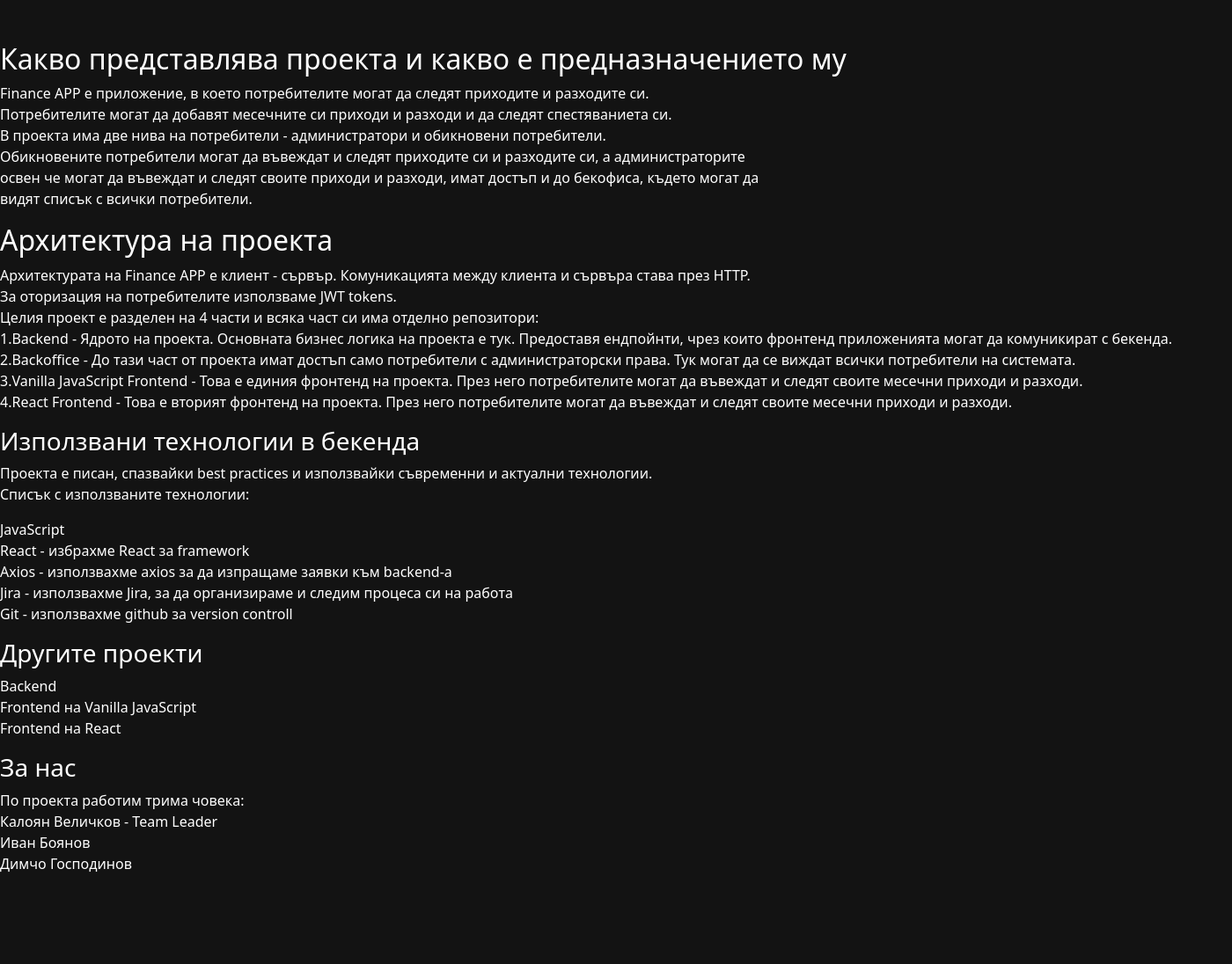
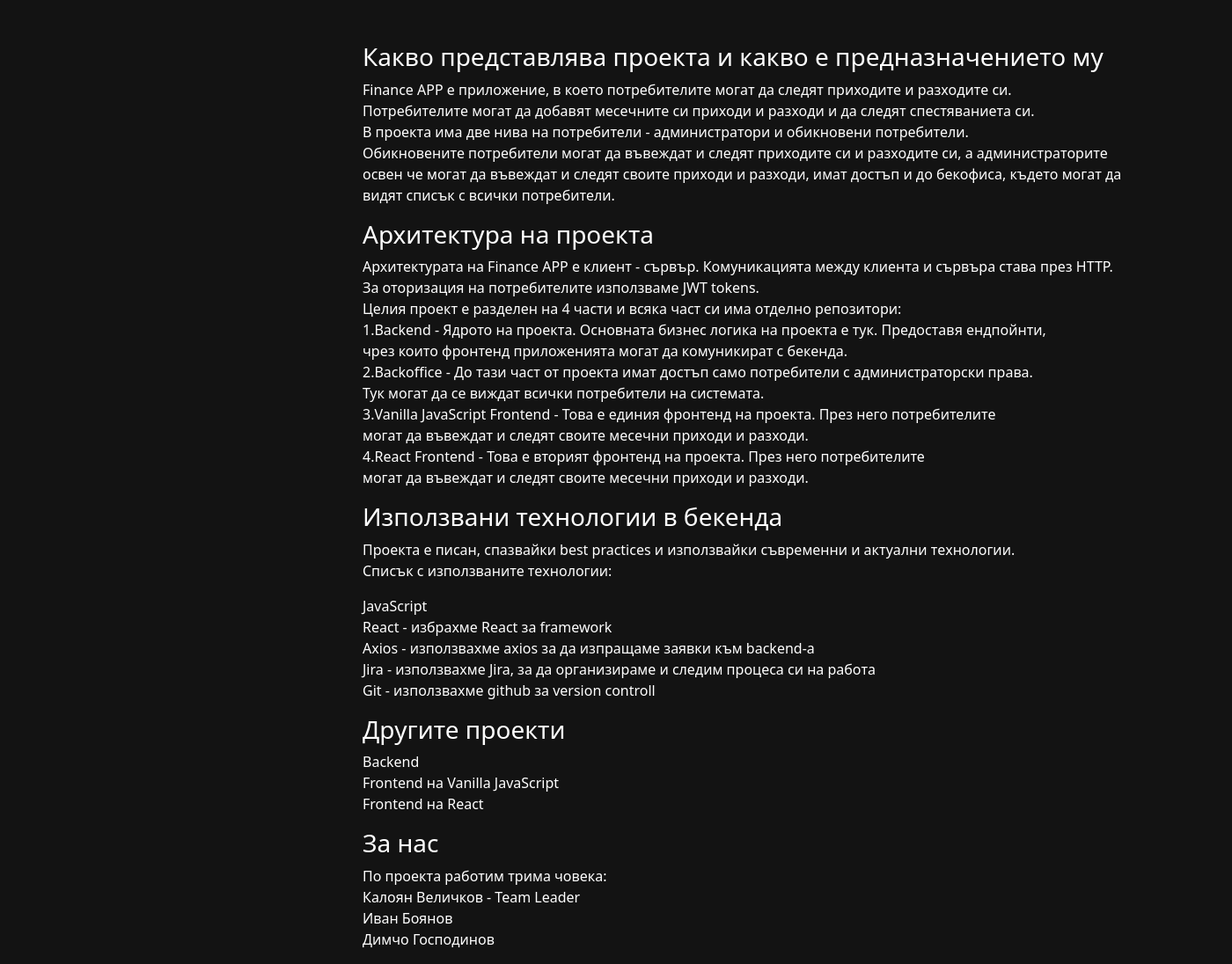
Before and after one commit to Dimcho28/js-financeapp-frontend, a PHP site: page / in a window 1400 px wide. Shown: the part 56-1152 px from the top of the page at 88% size. Before the commit the page ends 1048 px from the top, so only its background shows below. Run offline with PHP 8.4, Linux system fonts and the light colour scheme.

Commit message:
icon update and text decoration

```diff
--- a/expense.html
+++ b/expense.html
@@ -11,6 +11,7 @@
     <script src="https://cdn.jsdelivr.net/npm/bootstrap@5.2.2/dist/js/bootstrap.bundle.min.js" integrity="sha384-OERcA2EqjJCMA+/3y+gxIOqMEjwtxJY7qPCqsdltbNJuaOe923+mo//f6V8Qbsw3" crossorigin="anonymous"></script>
     <script src="https://code.jquery.com/jquery-3.6.1.min.js" integrity="sha256-o88AwQnZB+VDvE9tvIXrMQaPlFFSUTR+nldQm1LuPXQ=" crossorigin="anonymous"></script>
     <link rel="stylesheet" href="income-expense.css">
+    <link rel="website icon" type="jpg" href="image/icon.png">
 </head>
 <body>
   <nav class="navbar navbar-expand-lg bg-dark navbar-dark mb-5">
--- a/income.html
+++ b/income.html
@@ -13,6 +13,7 @@
     <script src="network-client.js"></script>
     <script src="income.js"></script>
     <link rel="stylesheet" href="income-expense.css">
+    <link rel="website icon" type="jpg" href="image/icon.png">
 </head>
 <body>
   <nav class="navbar navbar-expand-lg bg-dark navbar-dark mb-5">
--- a/index.html
+++ b/index.html
@@ -11,7 +11,7 @@
     <script src="https://cdn.jsdelivr.net/npm/bootstrap@5.2.2/dist/js/bootstrap.bundle.min.js" integrity="sha384-OERcA2EqjJCMA+/3y+gxIOqMEjwtxJY7qPCqsdltbNJuaOe923+mo//f6V8Qbsw3" crossorigin="anonymous"></script>
     <script src="https://code.jquery.com/jquery-3.6.1.min.js" integrity="sha256-o88AwQnZB+VDvE9tvIXrMQaPlFFSUTR+nldQm1LuPXQ=" crossorigin="anonymous"></script>
     <link rel="stylesheet" href="style.css">
-    <link rel="website icon" type="jpg" href="image/icon.jpg">
+    <link rel="website icon" type="jpg" href="image/icon.png">
 </head>
 <body>
     <nav class="navbar navbar-expand-lg bg-dark navbar-dark mb-5">
@@ -39,8 +39,8 @@
       </nav>
 
 
-      <div>
-        <h2>Какво представлява проекта и какво е предназначението му</h2>
+      <div class="container home-box">
+        <h3>Какво представлява проекта и какво е предназначението му</h3>
 
         <p>
           Finance APP е приложение, в което потребителите могат да следят приходите и разходите си. <br>
@@ -51,19 +51,23 @@
           видят списък с всички потребители.
         </p>
 
-        <h2>Архитектура на проекта</h2>
+        <h3>Архитектура на проекта</h3>
         <p>
           Архитектурата на Finance APP е клиент - сървър. Комуникацията между клиента и сървъра става през HTTP. <br>
           За оторизация на потребителите използваме JWT tokens. <br>
           Целия проект е разделен на 4 части и всяка част си има отделно репозитори: <br>
 
-          1.Backend - Ядрото на проекта. Основната бизнес логика на проекта е тук. Предоставя ендпойнти, чрез които фронтенд приложенията могат да комуникират с бекенда. <br>
+          1.Backend - Ядрото на проекта. Основната бизнес логика на проекта е тук. Предоставя ендпойнти, <br>
+          чрез които фронтенд приложенията могат да комуникират с бекенда. <br>
 
-          2.Backoffice - До тази част от проекта имат достъп само потребители с администраторски права. Тук могат да се виждат всички потребители на системата. <br>
+          2.Backoffice - До тази част от проекта имат достъп само потребители с администраторски права. <br>
+          Тук могат да се виждат всички потребители на системата. <br>
 
-          3.Vanilla JavaScript Frontend - Това е единия фронтенд на проекта. През него потребителите могат да въвеждат и следят своите месечни приходи и разходи. <br>
+          3.Vanilla JavaScript Frontend - Това е единия фронтенд на проекта. През него потребителите <br>
+          могат да въвеждат и следят своите месечни приходи и разходи. <br>
 
-          4.React Frontend - Това е вторият фронтенд на проекта. През него потребителите могат да въвеждат и следят своите месечни приходи и разходи. <br>
+          4.React Frontend - Това е вторият фронтенд на проекта. През него потребителите <br>
+          могат да въвеждат и следят своите месечни приходи и разходи. <br>
 
         </p>
 
--- a/login-register.html
+++ b/login-register.html
@@ -10,6 +10,7 @@
     <script src="https://cdn.jsdelivr.net/npm/bootstrap@5.2.2/dist/js/bootstrap.bundle.min.js" integrity="sha384-OERcA2EqjJCMA+/3y+gxIOqMEjwtxJY7qPCqsdltbNJuaOe923+mo//f6V8Qbsw3" crossorigin="anonymous"></script>
     <script src="https://code.jquery.com/jquery-3.6.1.min.js" integrity="sha256-o88AwQnZB+VDvE9tvIXrMQaPlFFSUTR+nldQm1LuPXQ=" crossorigin="anonymous"></script>
     <link rel="stylesheet" href="style.css">
+    <link rel="website icon" type="jpg" href="image/icon.png">
 
     <title>Login</title>
 </head>
--- a/style.css
+++ b/style.css
@@ -82,3 +82,8 @@
 .color-white {
     color: #fff !important;
 }
+
+.home-box {
+    margin-left: 50vh;
+    width: 125vh;
+}
```
Also changed, not shown: image/456-4561170_icon-business-icons-in-svg-and-png-financial-icon-png.png (deleted), image/icon.jpg (deleted), image/icon.png (added).
